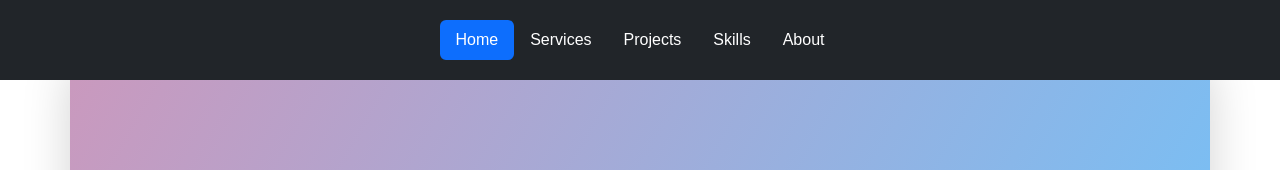
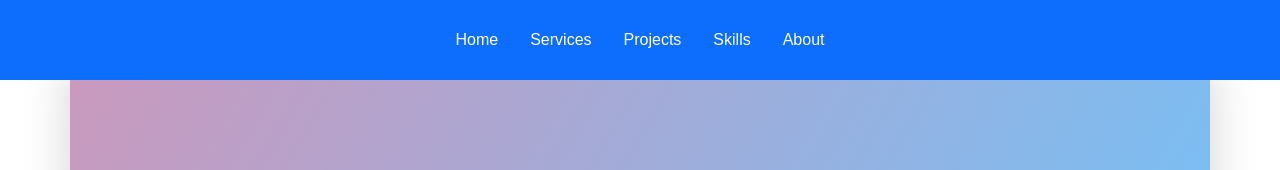
Before and after one commit to darshangaikwad4114/Portfolio, a website: page index.html in a window 1280 px wide. Shown: the top 170 px of the page. Drawn offline with nearby package versions, Linux system fonts and the light colour scheme.

Commit message:
Update index.html

```diff
--- a/index.html
+++ b/index.html
@@ -25,7 +25,7 @@
   </head>
 
   <body class="text-bg-white">
-    <header class="p-1 text-bg-dark fixed-top">
+    <header class="p-1 text-bg-primary fixed-top">
       <div class="container">
         <header class="d-flex justify-content-center py-3">
           <ul class="nav nav-pills">
```
